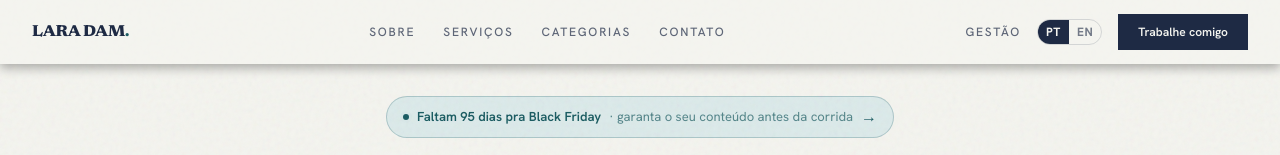
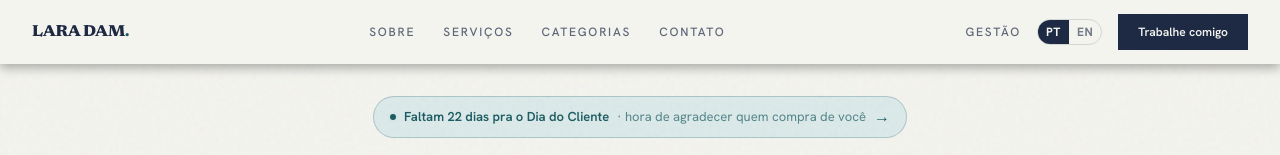
Before and after one commit to eilaradam/laradam-ugc, a Next.js app: page /capa in a window 1280 px wide. Shown: the top 155 px of the page. Built offline with nearby package versions, Linux system fonts and the light colour scheme.

Commit message:
Faixa: frases melhores e calendario completo, 98% do ano coberto

```diff
--- a/src/data/datas.ts
+++ b/src/data/datas.ts
@@ -38,38 +38,56 @@ export const DATAS_COMERCIAIS: DataComercial[] = [
   {
     nome: "Black Friday",
     quando: (a) => ultimaSexta(a, 11),
-    recado: "garanta o seu conteúdo antes da corrida",
+    recado: "reserve a sua agenda de novembro",
     janela: 100,
   },
   {
     nome: "o Natal",
     quando: dia(12, 25),
-    recado: "reserve o vídeo da sua campanha",
+    recado: "vamos gravar a sua campanha de fim de ano?",
     janela: 60,
+  },
+  {
+    nome: "a volta às aulas",
+    quando: dia(2, 1),
+    recado: "comece o ano com conteúdo pronto",
+    janela: 45,
+  },
+  {
+    nome: "o Dia do Consumidor",
+    quando: dia(3, 15),
+    recado: "a Black Friday do primeiro semestre",
+    janela: 45,
   },
   {
     nome: "o Dia das Mães",
     quando: (a) => domingoDaSemana(a, 5, 2),
-    recado: "a data mais afetiva do varejo pede conteúdo de verdade",
-    janela: 60,
+    recado: "a data mais emocionante do varejo",
+    janela: 55,
   },
   {
     nome: "o Dia dos Namorados",
     quando: dia(6, 12),
     recado: "ainda dá tempo de fazer bonito",
-    janela: 45,
+    janela: 40,
   },
   {
     nome: "o Dia dos Pais",
     quando: (a) => domingoDaSemana(a, 8, 2),
-    recado: "reserve o vídeo da sua campanha",
-    janela: 45,
+    recado: "bora gravar a sua campanha?",
+    janela: 50,
   },
   {
-    nome: "a volta às aulas",
-    quando: dia(2, 1),
-    recado: "comece o ano com conteúdo pronto",
-    janela: 40,
+    nome: "o Dia do Cliente",
+    quando: dia(9, 15),
+    recado: "hora de agradecer quem compra de você",
+    janela: 35,
+  },
+  {
+    nome: "o Dia das Crianças",
+    quando: dia(10, 12),
+    recado: "conteúdo pra família toda ver",
+    janela: 45,
   },
 ];
 
```
